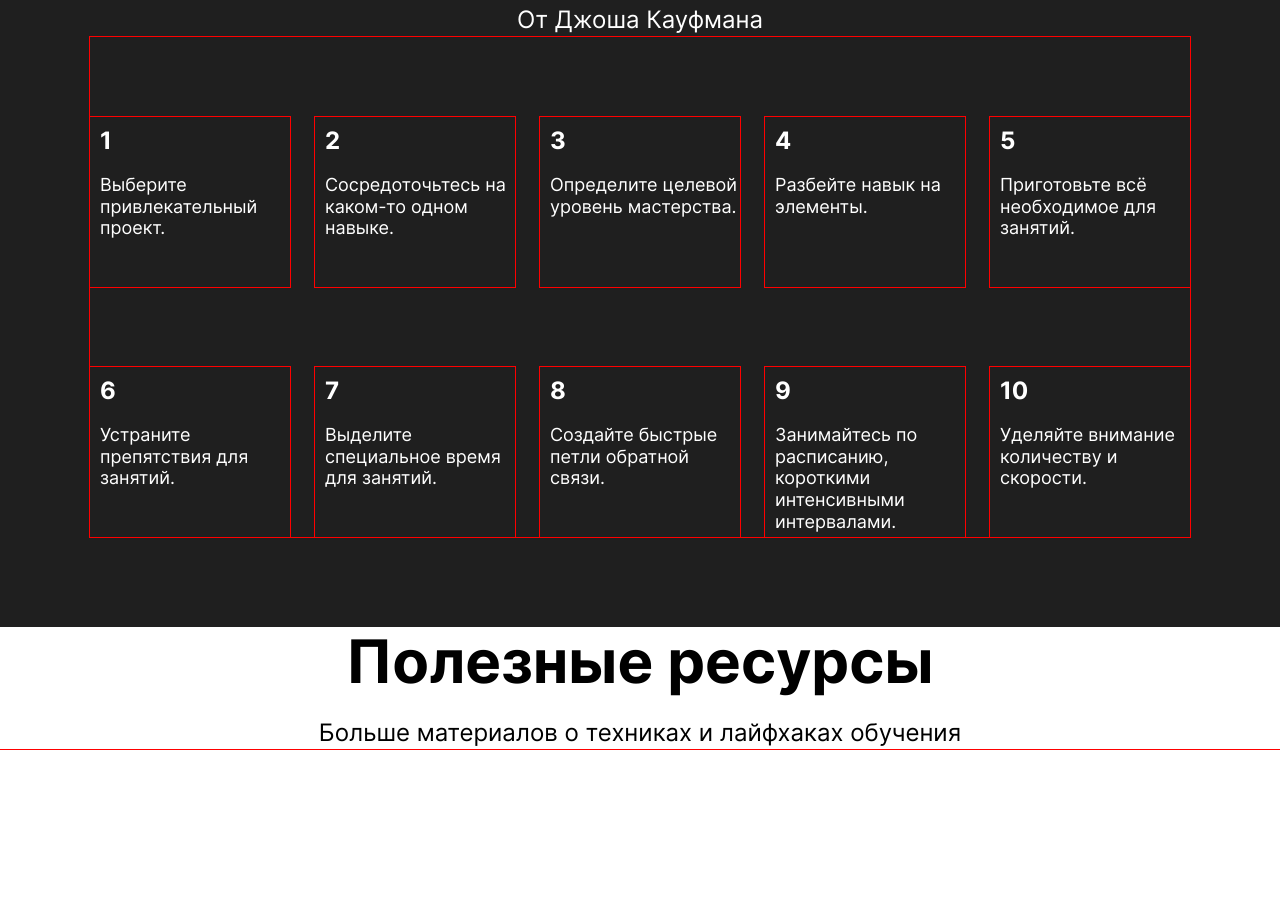
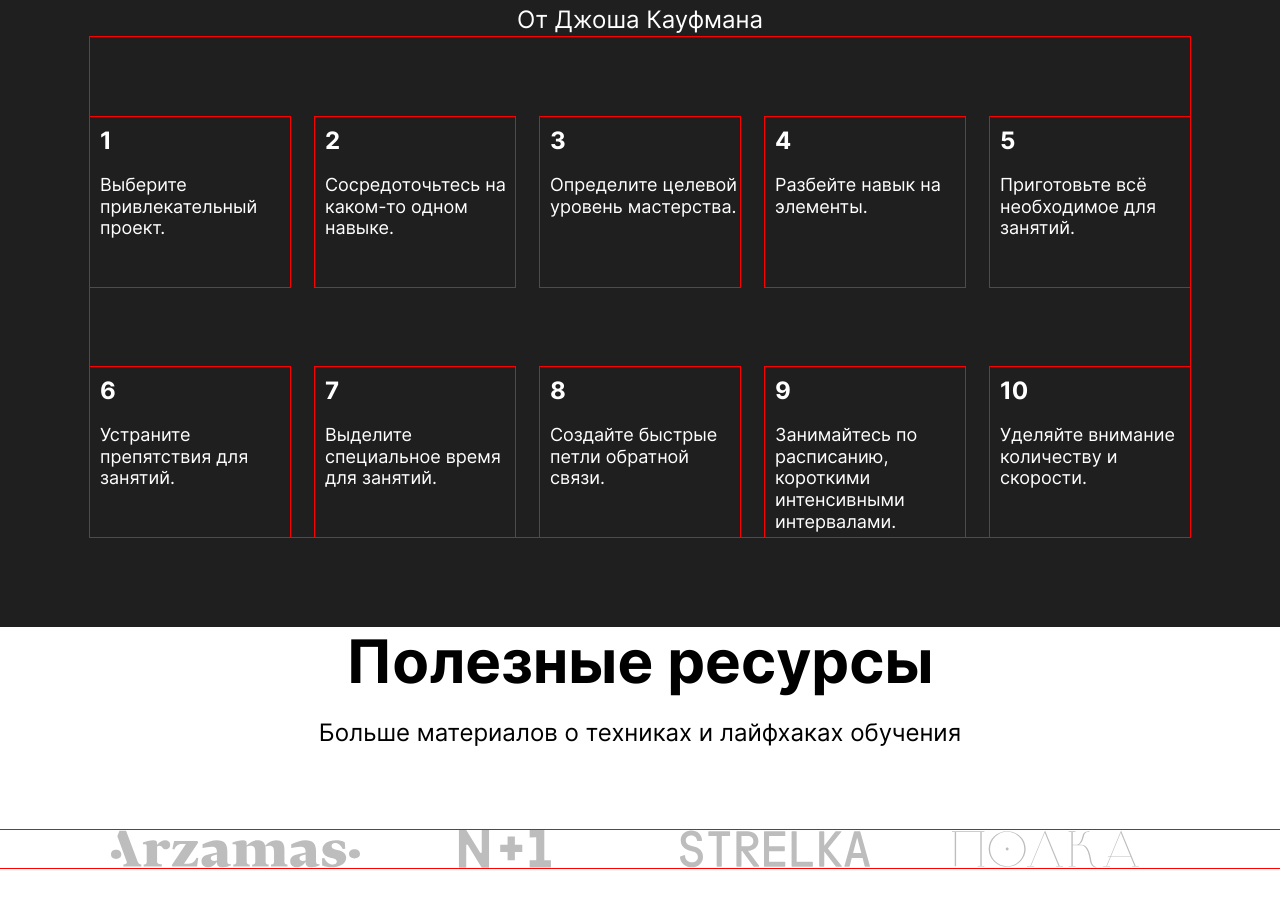
Before and after one commit to vasaykh2/BEM, a plain HTML site: page index.html in a window 1280 px wide. Shown: the part 3378-4285 px from the top of the page. Before the commit the page ends 4128 px from the top, so only its background shows below. Drawn offline with Linux system fonts and the light colour scheme.

Commit message:
add-2 .resources

```diff
--- a/blocks/resources/__link/resources__link.css
+++ b/blocks/resources/__link/resources__link.css
@@ -1,5 +1,6 @@
-.resources__llink {
+.resources__link {
     display: flex;
     justify-content: center;
     align-content: space-between;
+    margin: 80px auto 217px;
 }
--- a/blocks/resources/__logo/_theme/resources__logo_arzamas.css
+++ b/blocks/resources/__logo/_theme/resources__logo_arzamas.css
@@ -1,4 +1,3 @@
 .resources__logo_arzamas {
     background-image: url(../../../../images/logo/resources-arzamas.svg);
-    background-color: yellow;
 }
```
